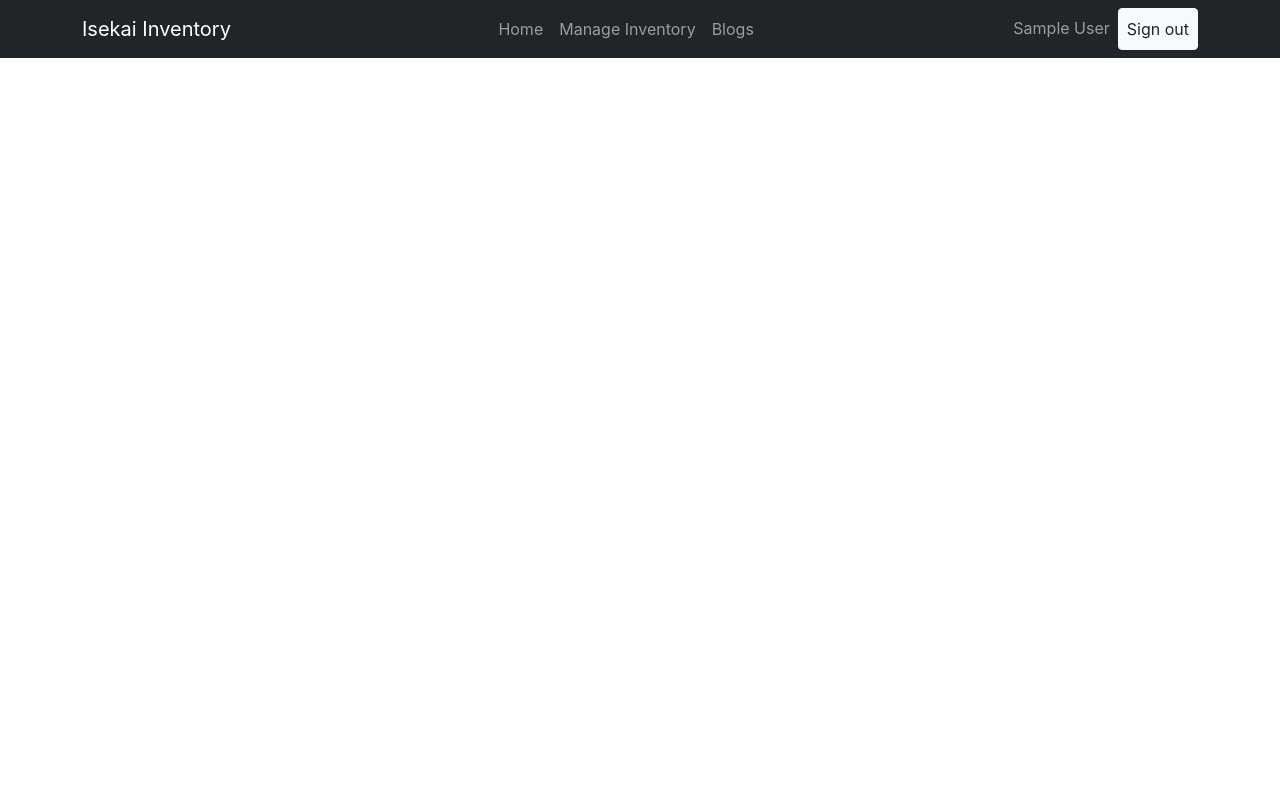
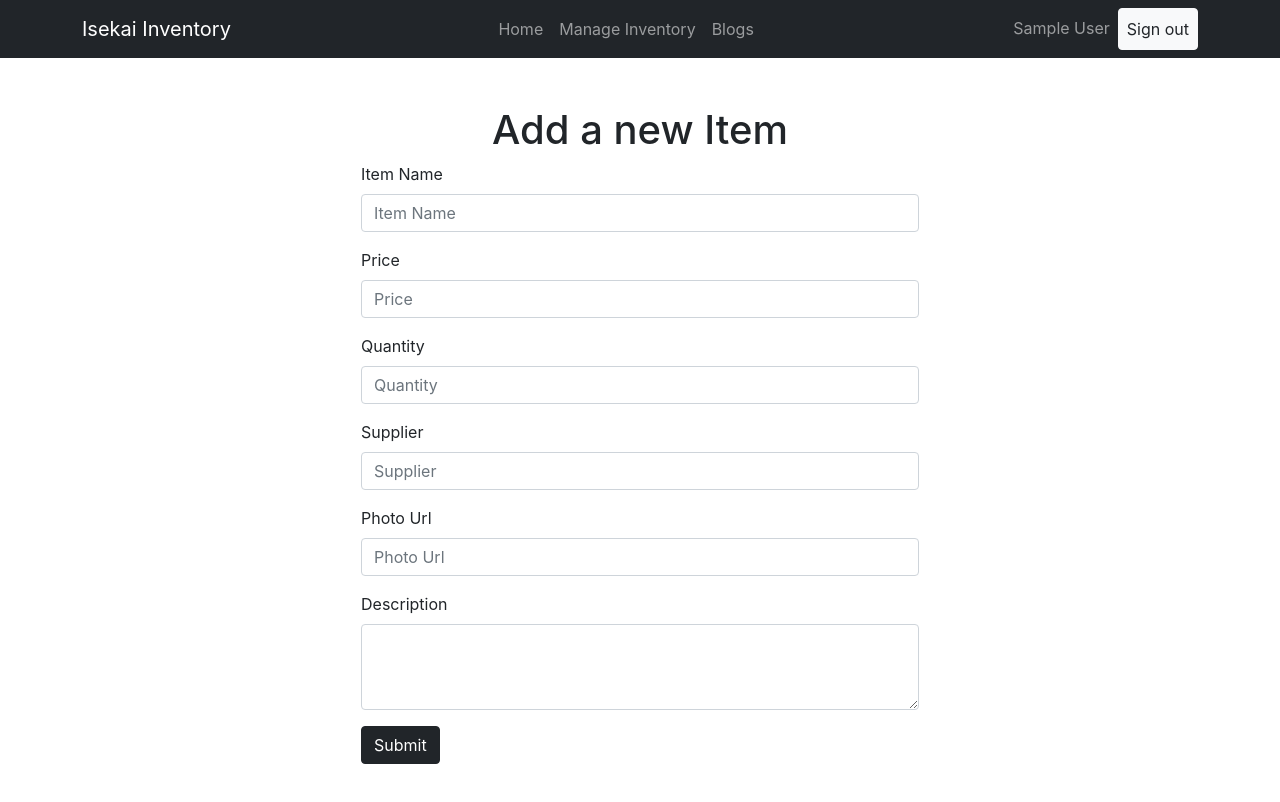
Before and after one commit to hasanabill/isekai-inventory-client, a React (Create React App) app: page /additem in a window 1280 px wide. Shown: the top 802 px of the page. Built offline with nearby package versions, Linux system fonts and the light colour scheme; no server answers; sample sign-in values are in the browser's storage.

Commit message:
add item form created

```diff
--- a/src/App.js
+++ b/src/App.js
@@ -10,6 +10,7 @@ import Blogs from './components/Pages/Blogs/Blogs';
 import ItemDetails from './components/Pages/ItemDetails/ItemDetails';
 import RequiredAuth from './components/Logins/RequireAuth/RequireAuth';
 import { ToastContainer } from 'react-toastify';
+import AddItem from './components/Pages/addItem/AddItem';
 
 function App() {
   return (
@@ -20,6 +21,7 @@ function App() {
         <Route path='/home' element={<Home></Home>}></Route>
         <Route path='/inventory' element={<ManageInv></ManageInv>}></Route>
         <Route path='/inventory/:itemId' element={<RequiredAuth><ItemDetails></ItemDetails></RequiredAuth>}></Route>
+        <Route path='/additem' element={<RequiredAuth><AddItem></AddItem></RequiredAuth>}></Route>
         <Route path='/blogs' element={<Blogs></Blogs>}></Route>
         <Route path='/myitems' element={<MyItems></MyItems>}></Route>
         <Route path='/login' element={<Login></Login>}></Route>
--- a/src/components/Pages/Home/Inventory/Inventory.js
+++ b/src/components/Pages/Home/Inventory/Inventory.js
@@ -8,10 +8,10 @@ const Inventory = () => {
 
     return (
         <div className='container'>
-            <h2>Inventory Items: {items.length}</h2>
+            <h2 className='text-center my-5'>Inventory Items</h2>
             <div className='row'>
                 {
-                    items.map(item => <Items
+                    items.slice(0, 6).map(item => <Items
                         key={item._id}
                         item={item}
                     ></Items>)
--- a/src/components/Pages/ManageInv/ManageInv.js
+++ b/src/components/Pages/ManageInv/ManageInv.js
@@ -1,4 +1,5 @@
 import React from 'react';
+import { Link } from 'react-router-dom';
 import useItems from './../../../Hooks/useItems';
 
 const ManageInv = () => {
@@ -14,7 +15,6 @@ const ManageInv = () => {
             })
                 .then(res => res.json())
                 .then(data => {
-                    console.log(data)
                     const remaining = items.filter(item => item._id !== id)
                     setItems(remaining)
                 })
@@ -23,7 +23,8 @@ const ManageInv = () => {
 
     return (
         <div className='container'>
-            <h2>Management: {items.length}</h2>
+            <h2 className='text-center'>Management: {items.length}</h2>
+            <button className='d-block mx-auto text-decoration-none btn btn-dark'><Link className='text-decoration-none text-white' to='/additem'>Add New Item</Link></button>
             <div>
                 {
                     items.map(item => <div key={item._id}>
--- /dev/null
+++ b/src/components/Pages/addItem/AddItem.js
@@ -0,0 +1,41 @@
+import React from 'react';
+import { Button, Form } from 'react-bootstrap';
+
+const AddItem = () => {
+    return (
+        <div className='container my-5'>
+            <h1 className='text-center'>Add a new Item</h1>
+            <Form className='w-50 mx-auto'>
+                <Form.Group className="mb-3" controlId="formBasicEmail">
+                    <Form.Label>Item Name</Form.Label>
+                    <Form.Control type="text" placeholder="Item Name" />
+                </Form.Group>
+                <Form.Group className="mb-3" controlId="formBasicEmail">
+                    <Form.Label>Price</Form.Label>
+                    <Form.Control type="text" placeholder="Price" />
+                </Form.Group>
+                <Form.Group className="mb-3" controlId="formBasicEmail">
+                    <Form.Label>Quantity</Form.Label>
+                    <Form.Control type="text" placeholder="Quantity" />
+                </Form.Group>
+                <Form.Group className="mb-3" controlId="formBasicEmail">
+                    <Form.Label>Supplier</Form.Label>
+                    <Form.Control type="text" placeholder="Supplier" />
+                </Form.Group>
+                <Form.Group className="mb-3" controlId="formBasicEmail">
+                    <Form.Label>Photo Url</Form.Label>
+                    <Form.Control type="text" placeholder="Photo Url" />
+                </Form.Group>
+                <Form.Group className="mb-3" controlId="exampleForm.ControlTextarea1">
+                    <Form.Label>Description</Form.Label>
+                    <Form.Control as="textarea" rows={3} />
+                </Form.Group>
+                <Button variant="dark" type="submit">
+                    Submit
+                </Button>
+            </Form>
+        </div>
+    );
+};
+
+export default AddItem;
```
